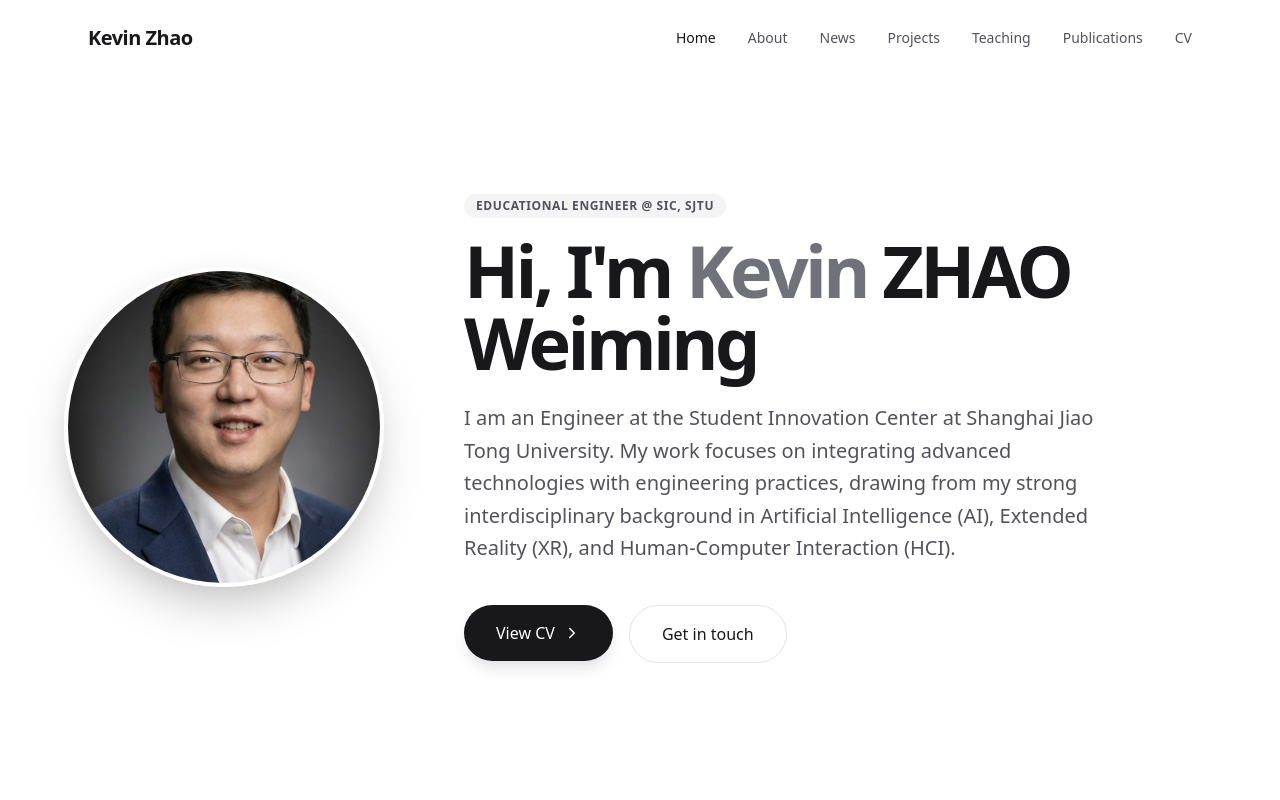
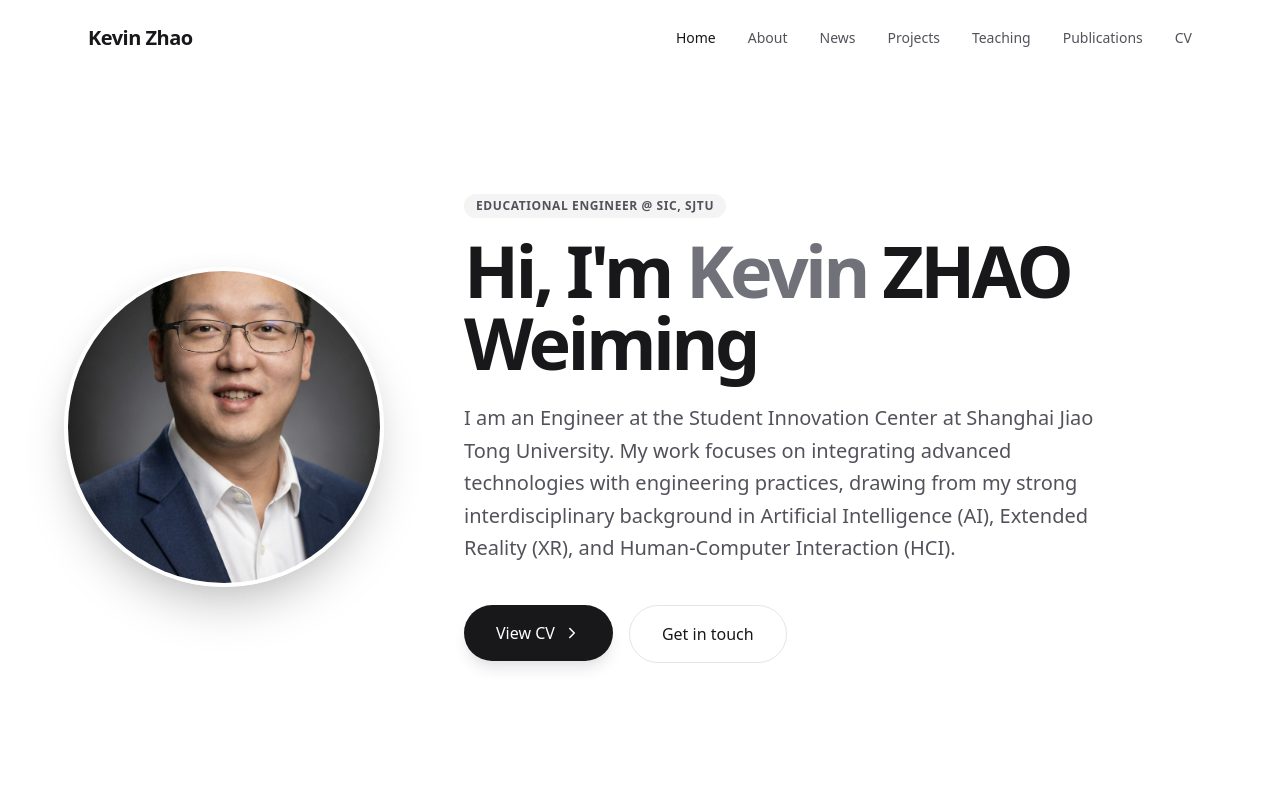
Before and after one commit to zwm0426/zwm0426.github.io, an Astro site: page / in a window 1280 px wide. Shown: the top 800 px of the page. Built offline with nearby package versions, Linux system fonts and the light colour scheme; Astro itself is replaced by a stand-in of ours.

Commit message:
Update Hero.tsx

```diff
--- a/src/components/Hero.tsx
+++ b/src/components/Hero.tsx
@@ -18,7 +18,7 @@ const Hero = () => {
             <img
               src={avatarImg.src}
               alt="Kevin ZHAO Weiming"
-              className="relative w-64 h-64 md:w-80 md:h-80 rounded-full object-cover object-[35%_35%] border-4 border-white shadow-2xl transition-transform duration-500 group-hover:scale-[1.02]"
+              className="relative w-64 h-64 md:w-80 md:h-80 rounded-full object-cover object-[30%_55%] border-4 border-white shadow-2xl transition-transform duration-500 group-hover:scale-[1.02]"
             />
           </div>
         </motion.div>
```
